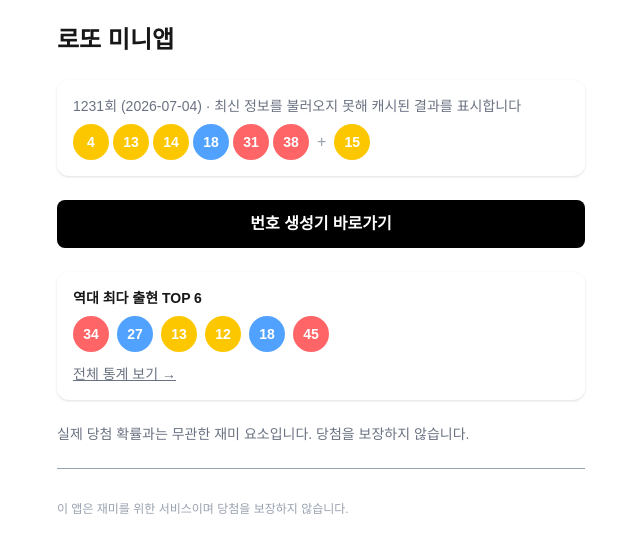
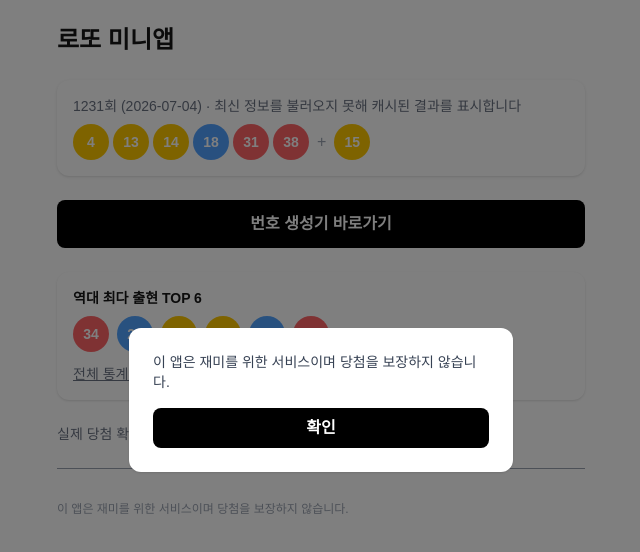
Before and after one commit to DevCoreDXI76/lotto-mini-app, a Next.js app: page / in a window 1280 px wide. Shown: the top 552 px of the page, without its empty margins (319-959 px from the left). Built offline with nearby package versions, Linux system fonts and the light colour scheme; no server answers.

Commit message:
feat: add first-visit legal notice modal to root layout

```diff
--- a/app/layout.tsx
+++ b/app/layout.tsx
@@ -1,5 +1,6 @@
 import type { Metadata } from "next";
 import { Geist, Geist_Mono } from "next/font/google";
+import { FirstVisitNotice } from "@/components/lotto/FirstVisitNotice";
 import "./globals.css";
 
 const geistSans = Geist({
@@ -28,7 +29,10 @@ export default function RootLayout({
       className={`${geistSans.variable} ${geistMono.variable} h-full antialiased`}
       suppressHydrationWarning
     >
-      <body className="min-h-full">{children}</body>
+      <body className="min-h-full">
+        <FirstVisitNotice />
+        {children}
+      </body>
     </html>
   );
 }
--- /dev/null
+++ b/components/lotto/FirstVisitNotice.tsx
@@ -0,0 +1,44 @@
+'use client';
+
+import { useEffect, useState } from 'react';
+
+const STORAGE_KEY = 'lotto-first-visit-seen';
+
+export function FirstVisitNotice() {
+  const [visible, setVisible] = useState(false);
+
+  useEffect(() => {
+    if (!localStorage.getItem(STORAGE_KEY)) {
+      setVisible(true);
+    }
+  }, []);
+
+  function handleConfirm() {
+    localStorage.setItem(STORAGE_KEY, '1');
+    setVisible(false);
+  }
+
+  if (!visible) return null;
+
+  return (
+    <div className="fixed inset-0 z-50 flex items-center justify-center bg-black/50 p-4">
+      <div
+        role="dialog"
+        aria-modal="true"
+        aria-label="최초 방문 안내"
+        className="w-full max-w-sm rounded-xl bg-white shadow-sm p-6 space-y-4"
+      >
+        <p className="text-sm text-gray-700">
+          이 앱은 재미를 위한 서비스이며 당첨을 보장하지 않습니다.
+        </p>
+        <button
+          type="button"
+          onClick={handleConfirm}
+          className="w-full bg-black text-white rounded-lg py-2 font-semibold"
+        >
+          확인
+        </button>
+      </div>
+    </div>
+  );
+}
```
